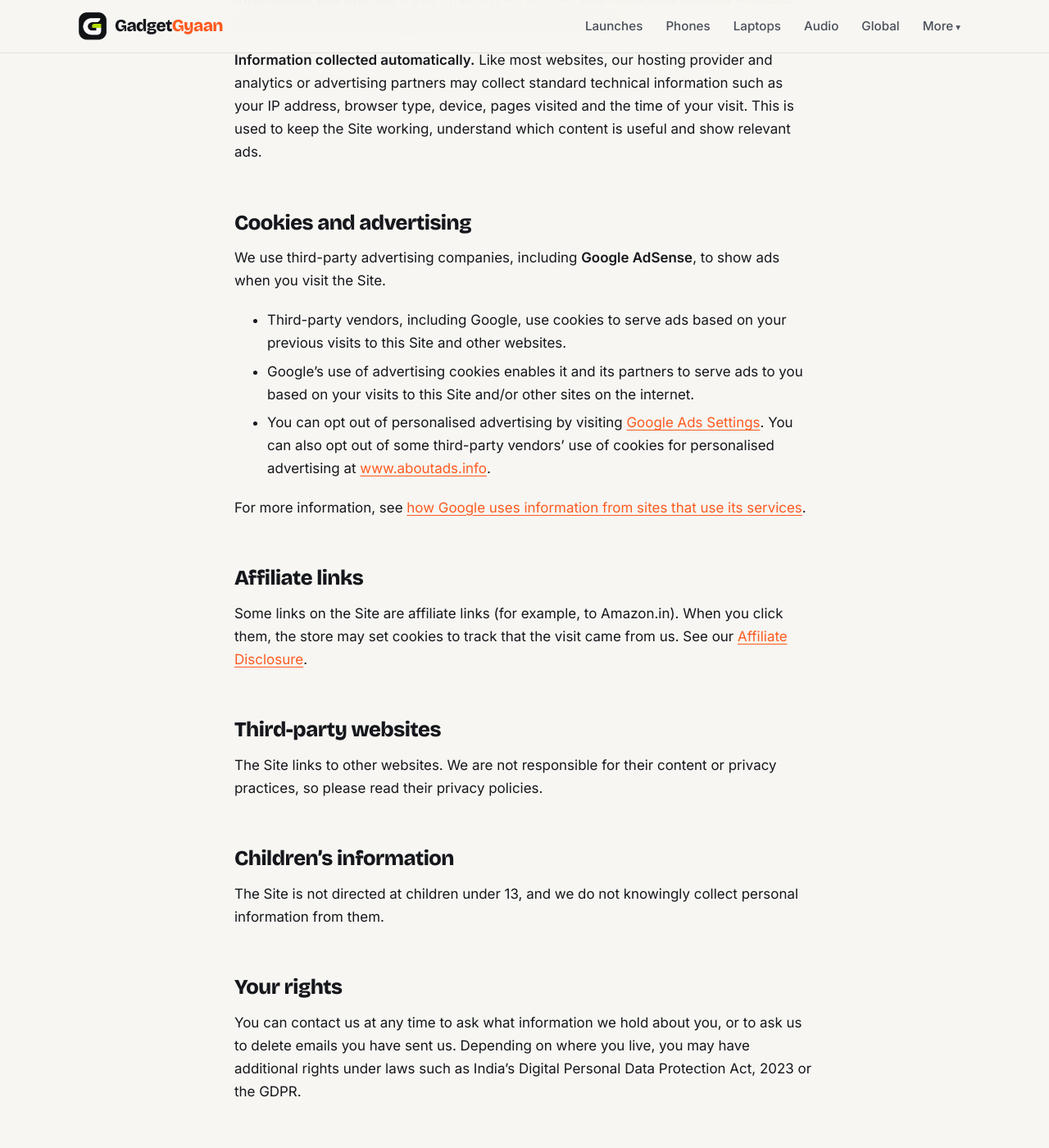
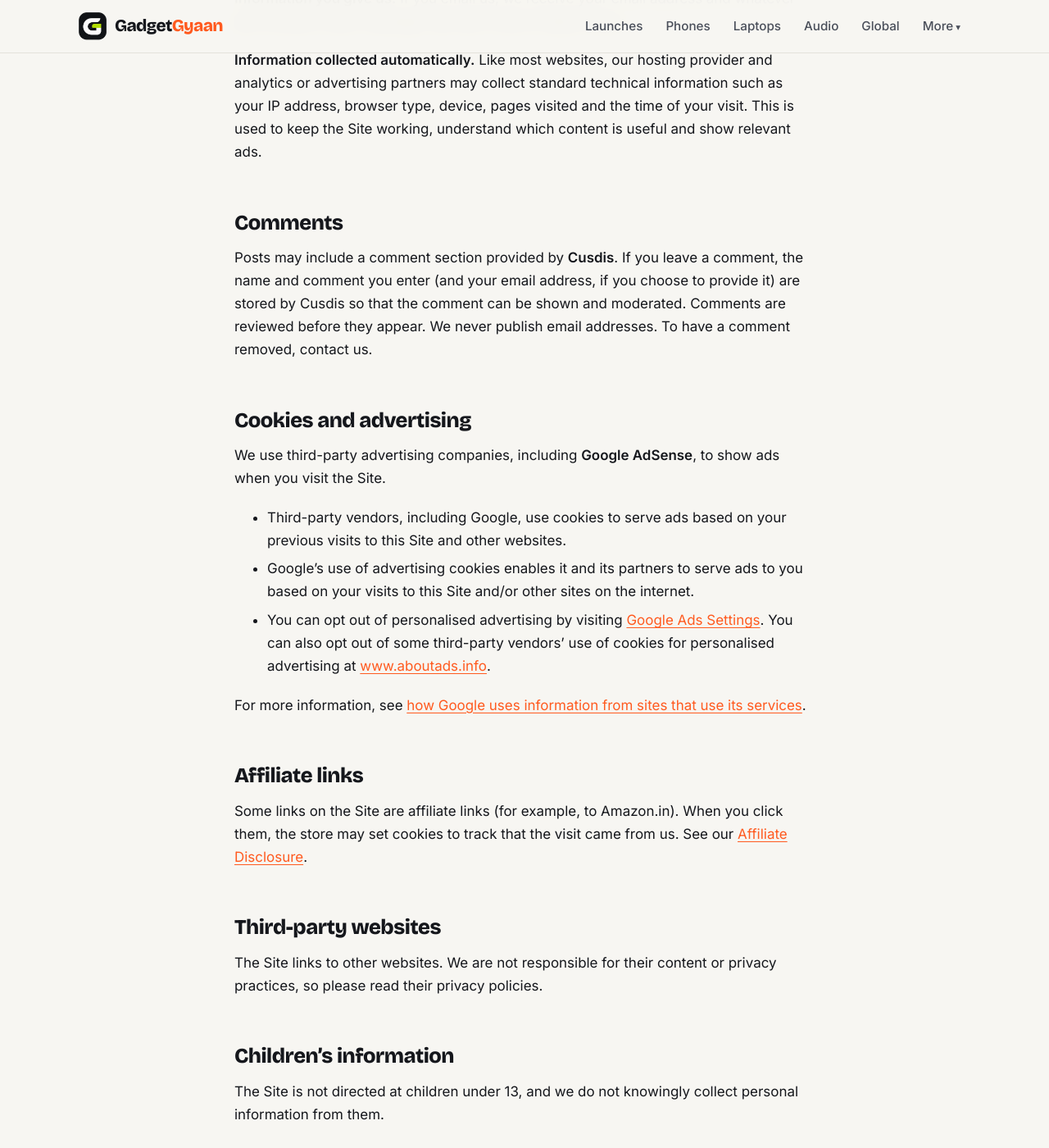
Before and after one commit to kiteksood167/kiteksood167.github.io, a Jekyll site: the page built from privacy-policy.md, in a window 1280 px wide and 1400 px high, scrolled down 408 px. Shown: the whole window at 82% size. Built offline with Jekyll 4.4.1, drawn with Linux system fonts in a browser that asks for light colours.

Commit message:
Prepare Cusdis comment section and update privacy policy
Co-Authored-By: Claude Opus 5.5 <noreply@anthropic.com>
Claude-Session: https://claude.ai/code/session_019xqcqbRMqun33QWSRS29Nw

```diff
--- a/_config.yml
+++ b/_config.yml
@@ -17,6 +17,7 @@ baseurl: ""                                      # leave empty if the repo is na
 contact_email: "kiteksood167@gmail.com"
 
 google_analytics: "G-PEV8WFHB1J"   # Google Analytics 4 Measurement ID
+cusdis_app_id: ""                 # <-- Cusdis App ID; comments appear on posts once this is filled in
 
 # Money settings — leave empty until you are approved.
 adsense_client: ""          # <-- e.g. "ca-pub-1234567890123456" after AdSense approval
--- a/_layouts/post.html
+++ b/_layouts/post.html
@@ -35,6 +35,8 @@ layout: default
 
     {% include author-box.html %}
 
+    {% include comments.html %}
+
     {% include ad.html slot="bottom" %}
 
     {% assign related = site.posts | where: "category", cat | where_exp: "p", "p.url != page.url" %}
--- a/assets/css/style.css
+++ b/assets/css/style.css
@@ -290,3 +290,9 @@ img.logo-mark { display: block; width: 34px; height: 34px; border-radius: 0; bac
 .about-author img { width: 140px; height: 140px; border-radius: 50%; object-fit: cover; flex: none; margin: 0; }
 .about-author p { margin: 0 0 .7em; }
 @media (max-width: 560px) { .about-author { flex-direction: column; } .author-box { flex-direction: column; } }
+
+/* Comments */
+.comments { margin: 32px 0 8px; padding-top: 24px; border-top: 1px solid var(--line); }
+.comments h2 { font-size: 1.3rem; margin: 0 0 6px; }
+.comments-note { font-size: .9rem; margin: 0 0 16px; }
+#cusdis_thread iframe { width: 100%; border: 0; }
--- a/privacy-policy.md
+++ b/privacy-policy.md
@@ -13,6 +13,10 @@ This Privacy Policy explains how {{ site.title }} ("we", "us") handles informati
 **Information you give us.** If you email us, we receive your email address and whatever you include in your message. We use it only to reply to you.
 
 **Information collected automatically.** Like most websites, our hosting provider and analytics or advertising partners may collect standard technical information such as your IP address, browser type, device, pages visited and the time of your visit. This is used to keep the Site working, understand which content is useful and show relevant ads.
+
+## Comments
+
+Posts may include a comment section provided by **Cusdis**. If you leave a comment, the name and comment you enter (and your email address, if you choose to provide it) are stored by Cusdis so that the comment can be shown and moderated. Comments are reviewed before they appear. We never publish email addresses. To have a comment removed, contact us.
 
 ## Cookies and advertising
 
```
Also changed, not shown: _includes/comments.html (added, +14 -0 lines).
